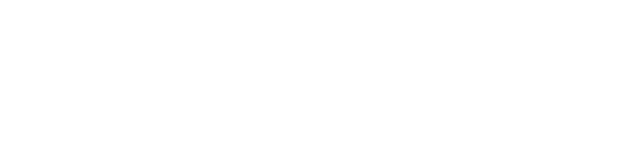
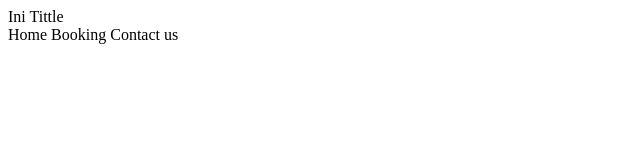
Before and after one commit to revou-fundamental-course/22-jul-24-amandha12-design, a plain HTML site: page index.html in a window 1280 px wide. Shown: the whole page, without its empty margins (0-640 px from the left). Drawn offline with Linux system fonts and the light colour scheme.

Commit message:
config revou

```diff
--- a/index.html
+++ b/index.html
@@ -9,7 +9,17 @@
 </head>
 
 <body>
+    <nav>
+        <header>
+            <div>Ini Tittle</div>
+        </header>
 
+        <section>
+            <a>Home</a>
+            <a>Booking</a>
+            <a>Contact us</a>
+        </section>
+    </nav>
 </body>
 
 </html>
```
Also changed, not shown: 1 other file.
